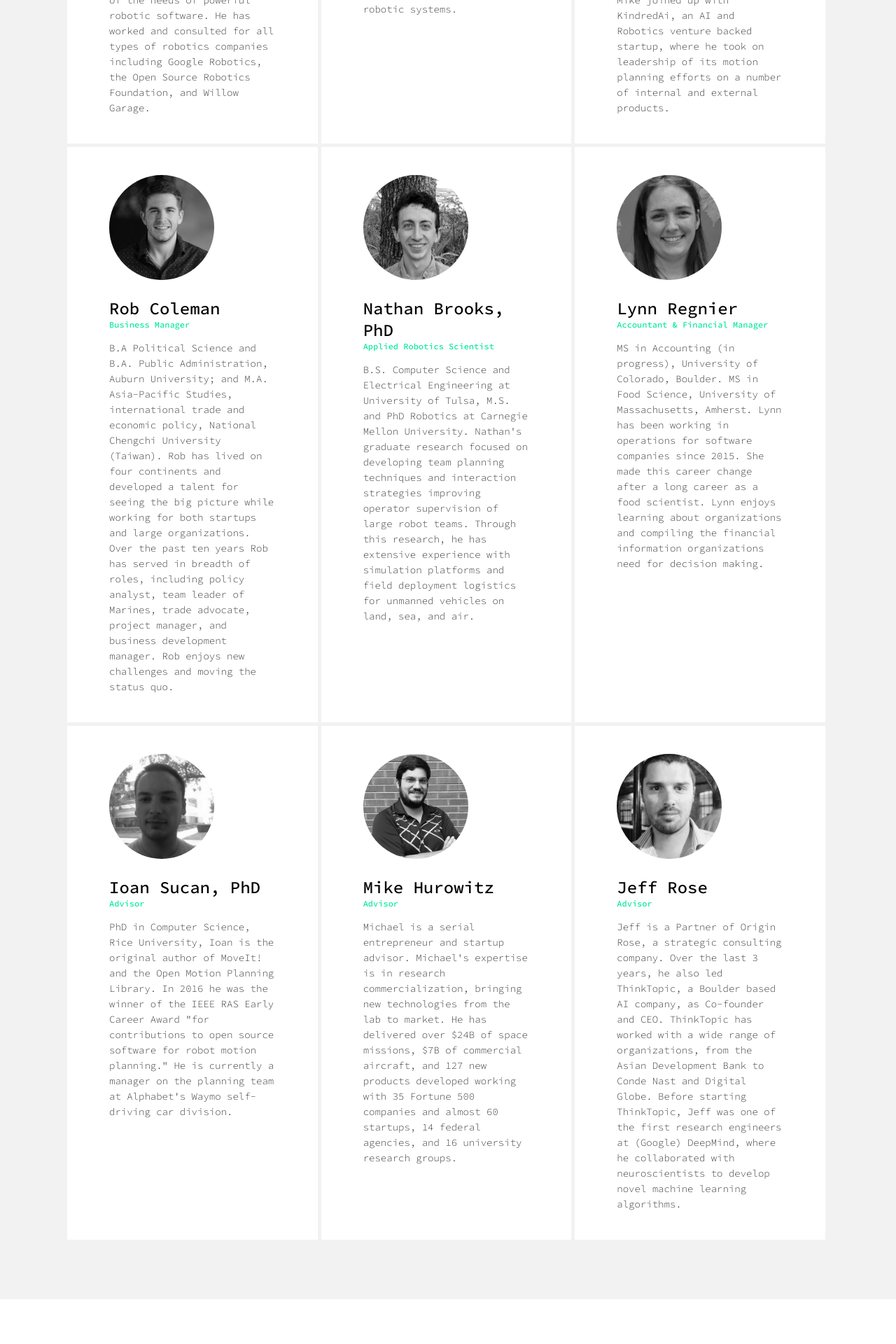
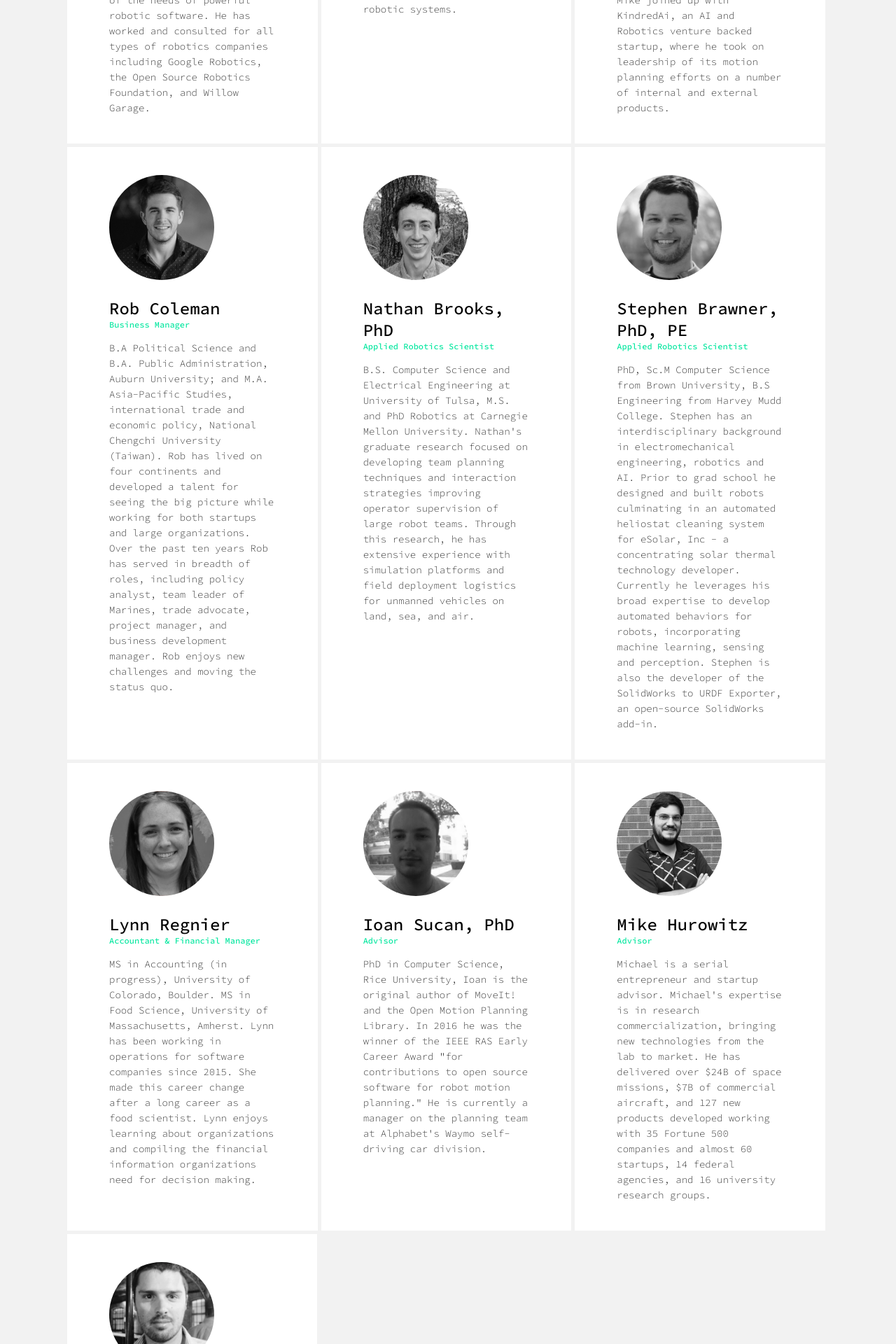
Before and after one commit to PickNikRobotics/beta_moveit_website, a Jekyll site: the page built from team/team.md, in a window 1280 px wide. Shown: the part 1162-3082 px from the top of the page at 70% size. Built offline with Jekyll 4.4.1, drawn with Linux system fonts in a browser that asks for light colours; nearby versions of some CDN libraries.

Commit message:
Add Stephen (#58)
* updated people page

* Added Stephen

```diff
--- a/team/team.md
+++ b/team/team.md
@@ -72,6 +72,18 @@ redirect_from:
                 <div class="peopleDesc">B.S. Computer Science and Electrical Engineering at University of Tulsa, M.S. and PhD Robotics at Carnegie Mellon University. Nathan's graduate research focused on developing team planning techniques and interaction strategies improving operator supervision of large robot teams. Through this research, he has extensive experience with simulation platforms and field deployment logistics for unmanned vehicles on land, sea, and air.</div>
             </div>
         </div>
+        <div class="peopleCol margPR">
+            <div class="recPadP">
+                <a style="display:inline-block;" href="https://www.linkedin.com/in/stephenbrawner/" target="_blank">
+                    <div class="bioPic" style="background-image: url('../images/p11.jpg')"></div>
+                </a><br>
+                <a class="peopleName" href="https://www.linkedin.com/in/stephenbrawner/" target="_blank">Stephen Brawner, PhD, PE</a>
+                <div class="peoplePosition">Applied Robotics Scientist</div>
+                <div class="peopleDesc">PhD, Sc.M Computer Science from Brown University, B.S Engineering from Harvey Mudd College. Stephen has an interdisciplinary background in electromechanical engineering, robotics and AI. Prior to grad school he designed and built robots culminating in an automated heliostat cleaning system for eSolar, Inc - a concentrating solar thermal technology developer. Currently he leverages his broad expertise to develop automated behaviors for robots, incorporating machine learning, sensing and perception. Stephen is also the developer of the SolidWorks to URDF Exporter, an open-source SolidWorks add-in.</div>
+            </div>
+        </div>
+    </div>
+    <div class="peopleRow">
         <div class="peopleCol">
             <div class="recPadP">
                 <a style="display:inline-block;" href="https://www.linkedin.com/in/lynn-regnier-73a8b7a3/" target="_blank">
@@ -84,8 +96,6 @@ redirect_from:
                 </div>
             </div>
         </div>
-    </div>
-    <div class="peopleRow">
         <div class="peopleCol margPR">
             <div class="recPadP">
                 <a style="display:inline-block;" href="https://www.linkedin.com/in/ioansucan/" target="_blank">
@@ -109,7 +119,9 @@ redirect_from:
                     and 127 new products developed working with 35 Fortune 500 companies and almost 60 startups, 14 federal agencies, and 16 university research groups.</div>
             </div>
         </div>
-        <div class="peopleCol margPR">
+    </div>
+    <div class="peopleRow">
+        <div class="peopleCol">
             <div class="recPadP">
                 <a style="display:inline-block;" href="https://www.linkedin.com/in/rosejn/" target="_blank">
                     <div class="bioPic" style="background-image: url('../images/p6.jpg')"></div>
@@ -120,6 +132,7 @@ redirect_from:
                     ThinkTopic, Jeff was one of the first research engineers at (Google) DeepMind, where he collaborated with neuroscientists to develop novel machine learning algorithms.</div>
             </div>
         </div>
+        <div></div>
     </div>
     <!--div class="peopleRow" style="font-family: 'Source Code Pro', sans-serif; font-size:11px;text-align:center;">
         <br /> pssst... PickNik is hiring! Apply now <a href="{{site.baseurl}}/jobs">here</a>
```
Also changed, not shown: images/bp11.jpg (added), images/p11.jpg (added).
